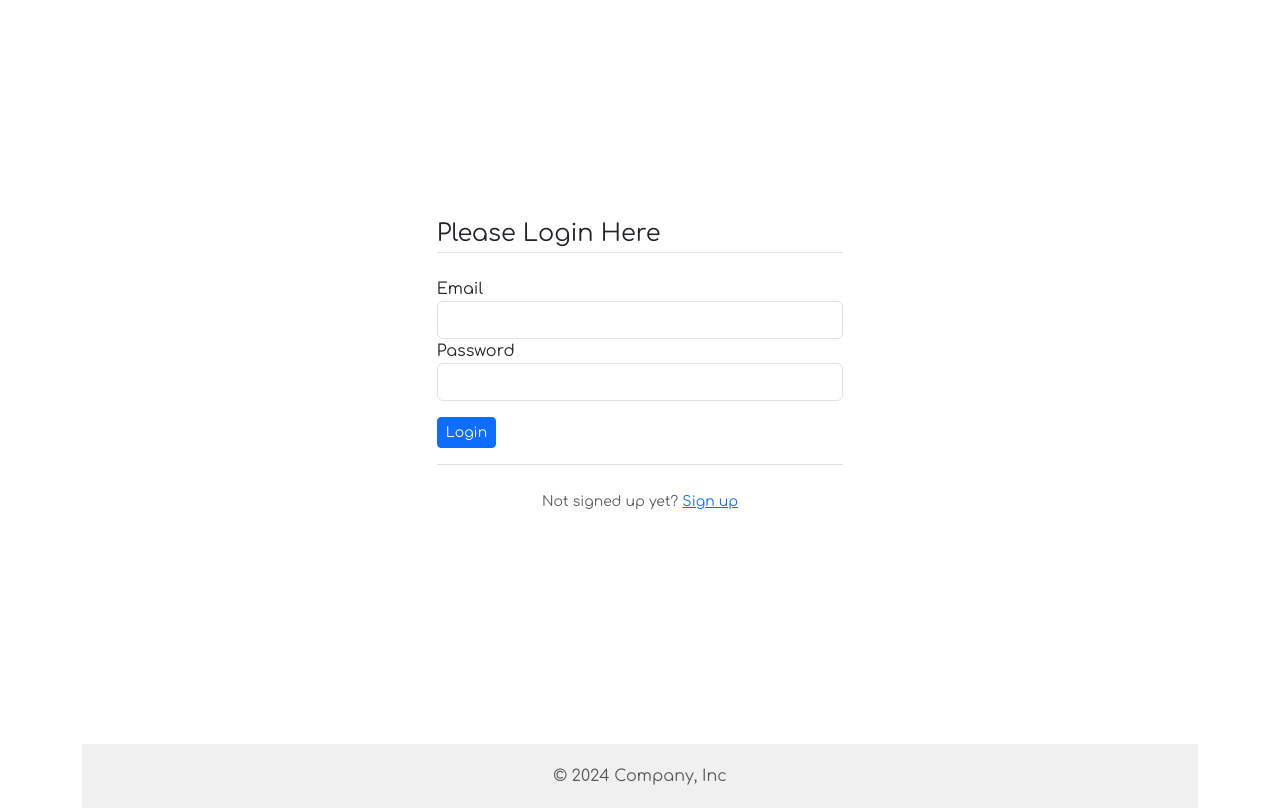
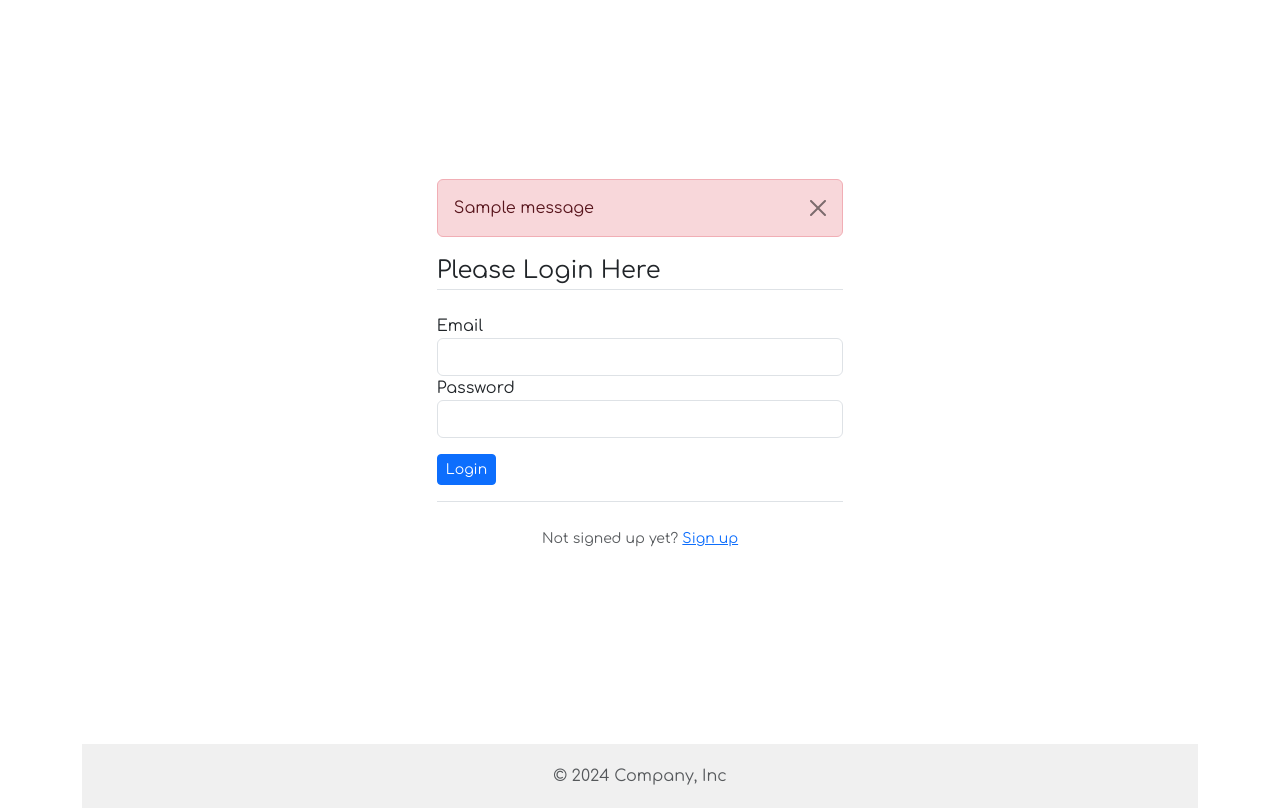
Before and after one commit to Tnkma/JobOffer, a Flask app: page /login in a window 1280 px wide. Shown: the part 56-864 px from the top of the page. Run offline with Flask 3, Linux system fonts and the light colour scheme; one stand-in notice (Sample message) is shown.

```diff
--- a/model/engine/file_storage.py
+++ b/model/engine/file_storage.py
@@ -1,8 +1,6 @@
 #!/usr/bin/python3
 """ Storage Class for the database """
-from model.base import BaseUser, JobOffer, Base
-from model.base import Client, Plumber
-import models
+from model.base import JobOffer, Client, Plumber, Base
 from sqlalchemy import create_engine
 from sqlalchemy.orm import scoped_session, sessionmaker
 from model import classes
@@ -25,7 +23,7 @@ class DataStorage:
             return self.__session.query(Client).all()
         if cls not in classes.values():
             return None
-        all_cls = models.storage.all(cls)
+        all_cls = model.storage.all(cls)
         return all_cls
 
 
--- a/templates/layout.html
+++ b/templates/layout.html
@@ -1,15 +1,26 @@
 <!DOCTYPE html>
 <html>
   <head>
-    <meta charset="utf-8">
-    <meta http-equiv="X-UA-Compatible" content="IE=edge">
+    <meta charset="utf-8" />
+    <meta http-equiv="X-UA-Compatible" content="IE=edge" />
     <title>Layout</title>
-    <meta name="description" content="">
-    <meta name="viewport" content="width=device-width, initial-scale=1, shrink-to-fit=no">
+    <meta name="description" content="" />
+    <meta
+      name="viewport"
+      content="width=device-width, initial-scale=1, shrink-to-fit=no" />
     <!-- Bootstrap CSS -->
-    <link rel="stylesheet" href="https://cdnjs.cloudflare.com/ajax/libs/font-awesome/5.15.4/css/all.min.css">
-    <link href="https://cdn.jsdelivr.net/npm/bootstrap@5.3.3/dist/css/bootstrap.min.css" rel="stylesheet" integrity="sha384-QWTKZyjpPEjISv5WaRU9OFeRpok6YctnYmDr5pNlyT2bRjXh0JMhjY6hW+ALEwIH" crossorigin="anonymous">
-    <link rel="stylesheet" type="text/css" href="{{ url_for('static', filename='main.css') }}">
+    <link
+      rel="stylesheet"
+      href="https://cdnjs.cloudflare.com/ajax/libs/font-awesome/5.15.4/css/all.min.css" />
+    <link
+      href="https://cdn.jsdelivr.net/npm/bootstrap@5.3.3/dist/css/bootstrap.min.css"
+      rel="stylesheet"
+      integrity="sha384-QWTKZyjpPEjISv5WaRU9OFeRpok6YctnYmDr5pNlyT2bRjXh0JMhjY6hW+ALEwIH"
+      crossorigin="anonymous" />
+    <link
+      rel="stylesheet"
+      type="text/css"
+      href="{{ url_for('static', filename='main.css') }}" />
   </head>
   <body>
     <div class="wrapper">
@@ -18,7 +29,14 @@
           <nav class="navbar navbar-expand-md navbar-dark bg-steel fixed-top">
             <div class="container">
               <a class="navbar-brand mr-2" href="/">JobOffer</a>
-                    <button class="navbar-toggler" type="button" data-toggle="collapse" data-target="#navbarToggle" aria-controls="navbarToggle" aria-expanded="false" aria-label="Toggle navigation">
+              <button
+                class="navbar-toggler"
+                type="button"
+                data-toggle="collapse"
+                data-target="#navbarToggle"
+                aria-controls="navbarToggle"
+                aria-expanded="false"
+                aria-label="Toggle navigation">
                 <span class="navbar-toggler-icon"></span>
               </button>
               <div class="collapse navbar-collapse" id="navbarToggle">
@@ -42,7 +60,10 @@
           <span class="text-body-secondary">&copy; 2024 Company, Inc</span>
         </footer>
       </div>
-        <script src="https://cdn.jsdelivr.net/npm/bootstrap@5.3.3/dist/js/bootstrap.bundle.min.js" integrity="sha384-YvpcrYf0tY3lHB60NNkmXc5s9fDVZLESaAA55NDzOxhy9GkcIdslK1eN7N6jIeHz" crossorigin="anonymous"></script>
+      <script
+        src="https://cdn.jsdelivr.net/npm/bootstrap@5.3.3/dist/js/bootstrap.bundle.min.js"
+        integrity="sha384-YvpcrYf0tY3lHB60NNkmXc5s9fDVZLESaAA55NDzOxhy9GkcIdslK1eN7N6jIeHz"
+        crossorigin="anonymous"></script>
     </div>
   </body>
 </html>
--- a/templates/login.html
+++ b/templates/login.html
@@ -5,6 +5,14 @@
   <form method="POST" action="/login" class="mx-auto">
     {{ form.hidden_tag() }}
     <div class="mb-3 mt-2">
+      {% for message in get_flashed_messages() %}
+      {% if message %}
+      <div class="alert alert-danger alert-dismissible fade show" role="alert">
+          <button type="button" class="btn-close" data-bs-dismiss="alert" aria-label="Close"></button>
+          {{ message }}
+      </div>
+      {% endif %}
+      {% endfor %}
       <legend class="border-bottom mb-4">Please Login Here</legend>
         <div class="form-group">
           {{ form.email.label(class="form-control-label") }}
--- a/templates/register.html
+++ b/templates/register.html
@@ -4,6 +4,12 @@
 <div class="container d-flex justify-content-center align-items-center vh-100">
     <form method="POST" action="/register" class="col-md-5">
         {{ form.hidden_tag() }}
+        {% for message in get_flashed_messages() %}
+        <div class="alert alert-warning alert-dismissible fade show" role="alert">
+            <button type="button" class="btn-close" data-bs-dismiss="alert" aria-label="Close"></button>
+            {{ message }}
+        </div>
+        {% endfor %}
         <fieldset class="form-group">
             <legend class="border-bottom mb-4">Sign up today and be part of us</legend>
             <div class="form-group">
```
Also changed, not shown: model/user.py (added, +25 -0 lines), templates/plumber.html (+7 -0 lines). Lines whose indentation alone changed are shown as unchanged.
